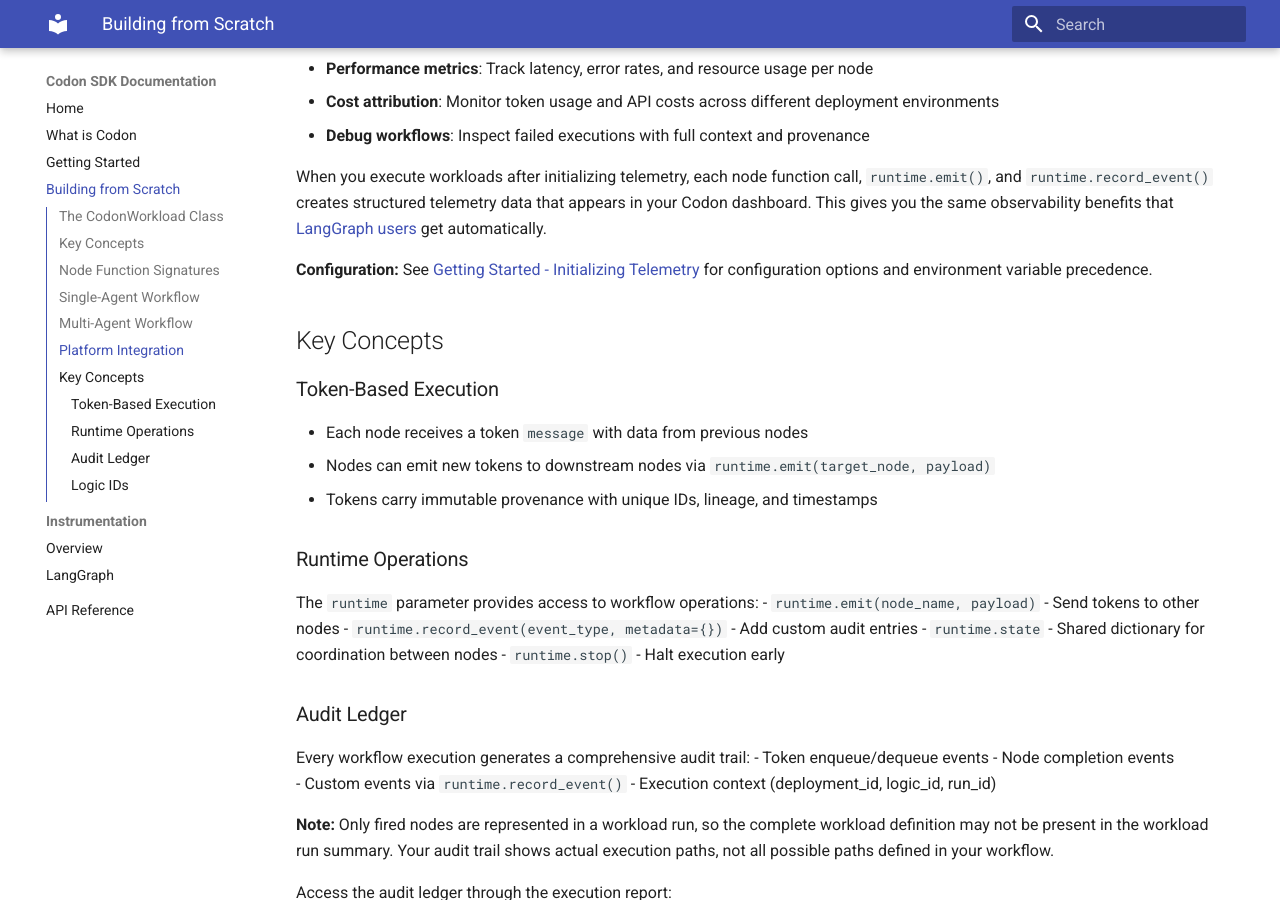
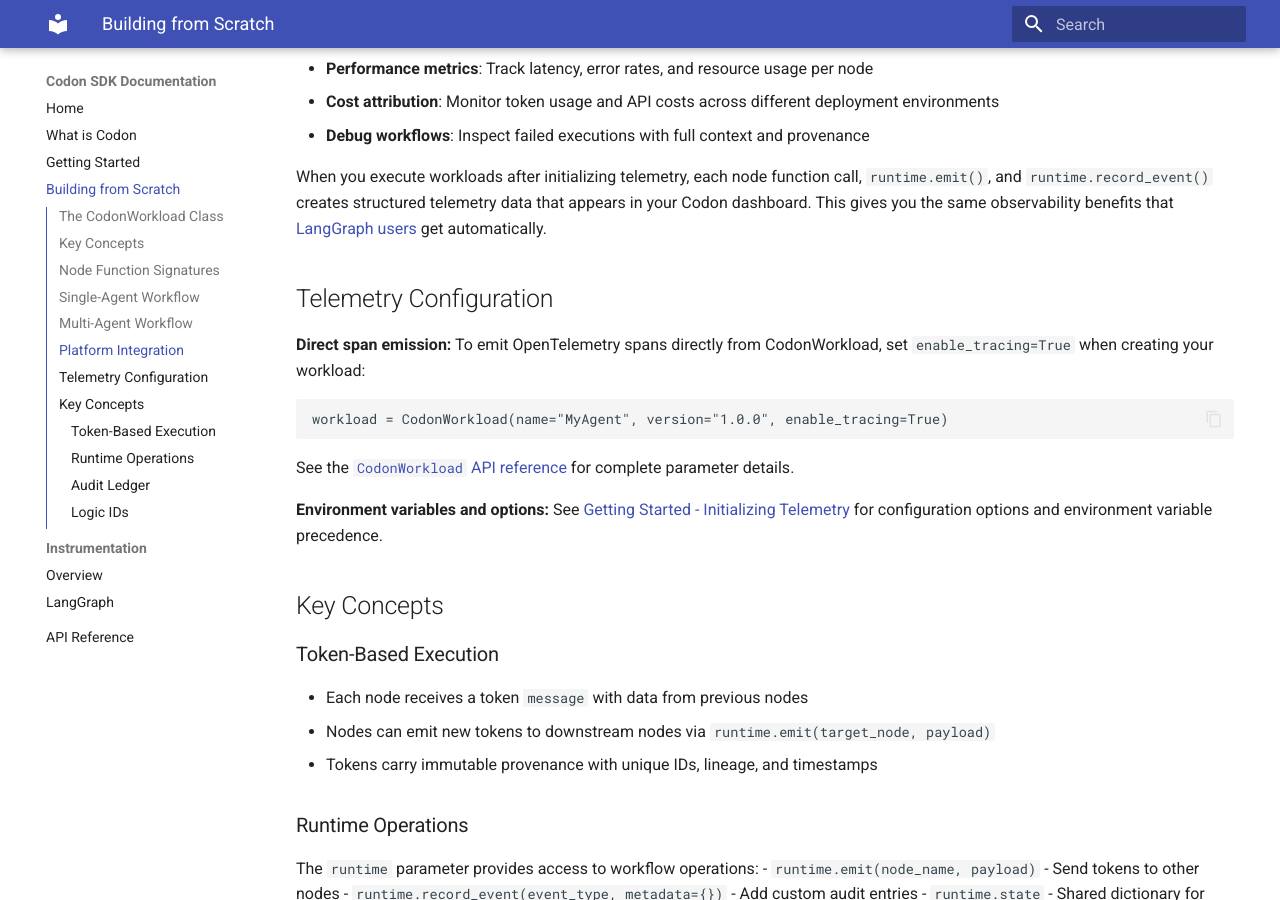
Before and after one commit to Codon-Ops/codon-sdk, an MkDocs documentation site: the page built from docs/public/building-from-scratch.md, in a window 1280 px wide and 900 px high, scrolled down 4425 px. Built offline with MkDocs 1.6.1 and Material for MkDocs 9.7.7, drawn with Linux system fonts in a browser that asks for light colours.

Commit message:
dev/docs: explain CodonWorkloads enable_tracing vs initialize_telemetry

````diff
--- a/docs/public/building-from-scratch.md
+++ b/docs/public/building-from-scratch.md
@@ -201,7 +201,17 @@
 
 When you execute workloads after initializing telemetry, each node function call, `runtime.emit()`, and `runtime.record_event()` creates structured telemetry data that appears in your Codon dashboard. This gives you the same observability benefits that [LangGraph users](instrumentation/langgraph.md) get automatically.
 
-**Configuration:** See [Getting Started - Initializing Telemetry](getting-started.md#initializing-telemetry) for configuration options and environment variable precedence.
+## Telemetry Configuration
+
+**Direct span emission:** To emit OpenTelemetry spans directly from CodonWorkload, set `enable_tracing=True` when creating your workload:
+
+```python
+workload = CodonWorkload(name="MyAgent", version="1.0.0", enable_tracing=True)
+```
+
+See the [`CodonWorkload` API reference](api-reference.md#codon_sdk.agents.CodonWorkload) for complete parameter details.
+
+**Environment variables and options:** See [Getting Started - Initializing Telemetry](getting-started.md#initializing-telemetry) for configuration options and environment variable precedence.
 
 ## Key Concepts
 
````
